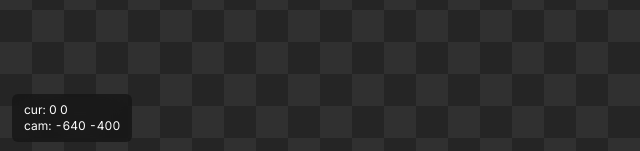
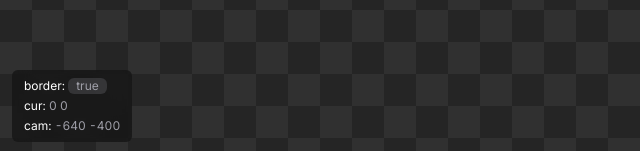
Before and after one commit to anivire/pixel-canvas, a Next.js app: page / in a window 1280 px wide. Shown: the part 646-797 px from the top of the page, without its empty margins (0-640 px from the left). Built offline with nearby package versions, Linux system fonts and the light colour scheme; no server answers.

Commit message:
feat: toggle borders, ui enchancement

```diff
--- a/next.config.ts
+++ b/next.config.ts
@@ -1,6 +1,14 @@
 import type { NextConfig } from 'next';
+import UnoCSS from '@unocss/webpack';
+import presetIcons from '@unocss/preset-icons';
 
 const nextConfig: NextConfig = {
+  reactStrictMode: true,
+  webpack(config) {
+    config.cache = false;
+    config.plugins.push(UnoCSS({ presets: [presetIcons()] }));
+    return config;
+  },
   env: {
     API_URL: process.env.API_URL,
     DEV: process.env.DEV,
--- a/src/app/(index)/components/pixel-canvas.tsx
+++ b/src/app/(index)/components/pixel-canvas.tsx
@@ -58,7 +58,7 @@ function PixelCanvas({
         fadeDuration
       );
     }
-  }, [sprites, preferences, fadeDuration]);
+  }, [sprites, preferences, fadeDuration, preferences.borders.isEnabled]);
 
   return (
     <canvas
--- a/src/app/(index)/ui/home.tsx
+++ b/src/app/(index)/ui/home.tsx
@@ -9,10 +9,12 @@ import { twJoin } from 'tailwind-merge';
 function HomePage() {
   const { camera, cursor } = useCanvasContext();
   const [gridSize] = useState<number>(32);
-  const [borders] = useState<{ isEnabled: boolean; color: string }>({
-    isEnabled: true,
-    color: '#3957ff',
-  });
+  const [borders, setBorders] = useState<{ isEnabled: boolean; color: string }>(
+    {
+      isEnabled: true,
+      color: '#3957ff',
+    }
+  );
   const [colors] = useState<{ first: string; second: string }>({
     first: '#252525',
     second: '#303030',
@@ -24,15 +26,35 @@ function HomePage() {
     <section className="flex h-screen w-screen flex-col">
       <div
         className={twJoin(
-          'absolute bottom-3 left-3 flex flex-col',
+          'absolute bottom-3 left-3 flex flex-col gap-1',
           'bg-black-03/80 rounded-md px-3 py-2 text-xs tabular-nums backdrop-blur-md'
         )}
       >
         <p>
-          cur: {cursor.x.toFixed(0)} {cursor.y.toFixed(0)}
+          border:{' '}
+          <button
+            onClick={() =>
+              setBorders(prev => ({
+                ...prev,
+                isEnabled: !prev.isEnabled,
+              }))
+            }
+            className="text-gray-01 bg-gray-01/20 cursor-pointer rounded-md px-2"
+          >
+            {borders.isEnabled ? 'true' : 'false'}
+          </button>
         </p>
         <p>
-          cam: {camera.x.toFixed(0)} {camera.y.toFixed(0)}
+          cur:{' '}
+          <span className="text-gray-01">
+            {cursor.x.toFixed(0)} {cursor.y.toFixed(0)}
+          </span>
+        </p>
+        <p>
+          cam:{' '}
+          <span className="text-gray-01">
+            {camera.x.toFixed(0)} {camera.y.toFixed(0)}
+          </span>
         </p>
       </div>
       <PixelCanvas
--- a/src/app/layout.tsx
+++ b/src/app/layout.tsx
@@ -1,5 +1,6 @@
 import ClientLayout from './layout.client';
 import { Inter } from 'next/font/google';
+import { twJoin } from 'tailwind-merge';
 
 export const inter = Inter({
   display: 'block',
@@ -16,7 +17,9 @@ export default function RootLayout({
   return (
     <html lang="en">
       <ClientLayout>
-        <body style={inter.style}>{children}</body>
+        <body>
+          <div className={twJoin(inter.className)}>{children}</div>
+        </body>
       </ClientLayout>
     </html>
   );
```
